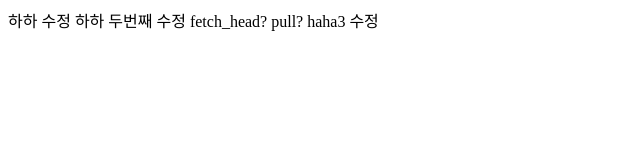
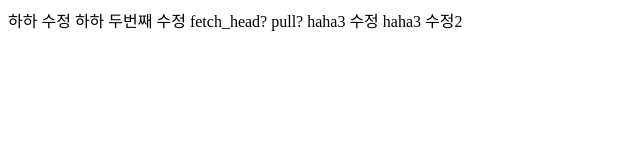
Before and after one commit to chtw2001/html_1st, a plain HTML site: page index.html in a window 1280 px wide. Shown: the whole page, without its empty margins (0-640 px from the left). Drawn offline with Linux system fonts and the light colour scheme.

Commit message:
haha3 수정2

```diff
--- a/index.html
+++ b/index.html
@@ -11,5 +11,6 @@
     fetch_head?
     pull?
     haha3 수정
+    haha3 수정2
 </body>
 </html>
```
